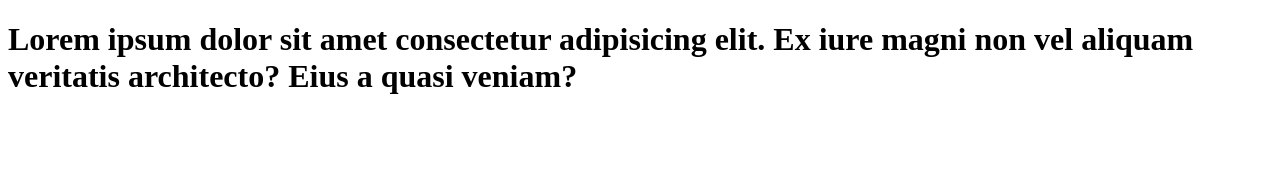
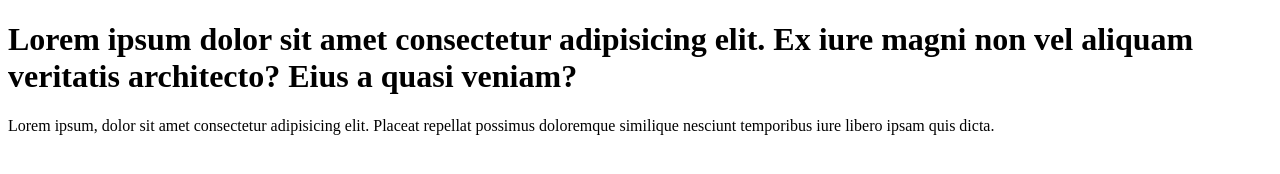
Before and after one commit to NeetuSarkar/learn-git, a plain HTML site: page index.html in a window 1280 px wide. Drawn offline with Linux system fonts and the light colour scheme.

Commit message:
paragraph added

```diff
--- a/index.html
+++ b/index.html
@@ -10,5 +10,10 @@
       Lorem ipsum dolor sit amet consectetur adipisicing elit. Ex iure magni non
       vel aliquam veritatis architecto? Eius a quasi veniam?
     </h1>
+    <p>
+      Lorem ipsum, dolor sit amet consectetur adipisicing elit. Placeat repellat
+      possimus doloremque similique nesciunt temporibus iure libero ipsam quis
+      dicta.
+    </p>
   </body>
 </html>
```
